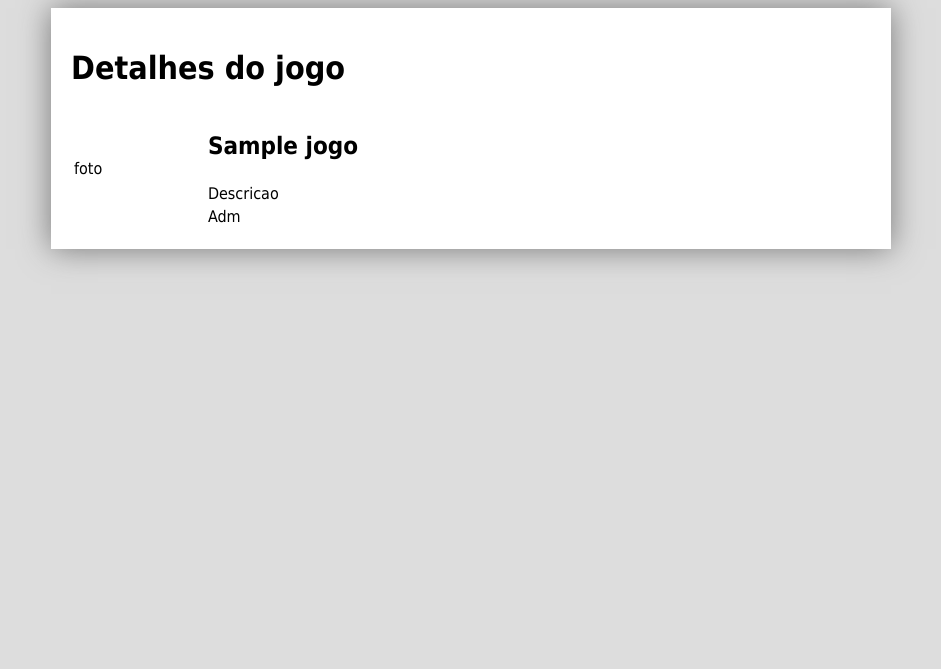
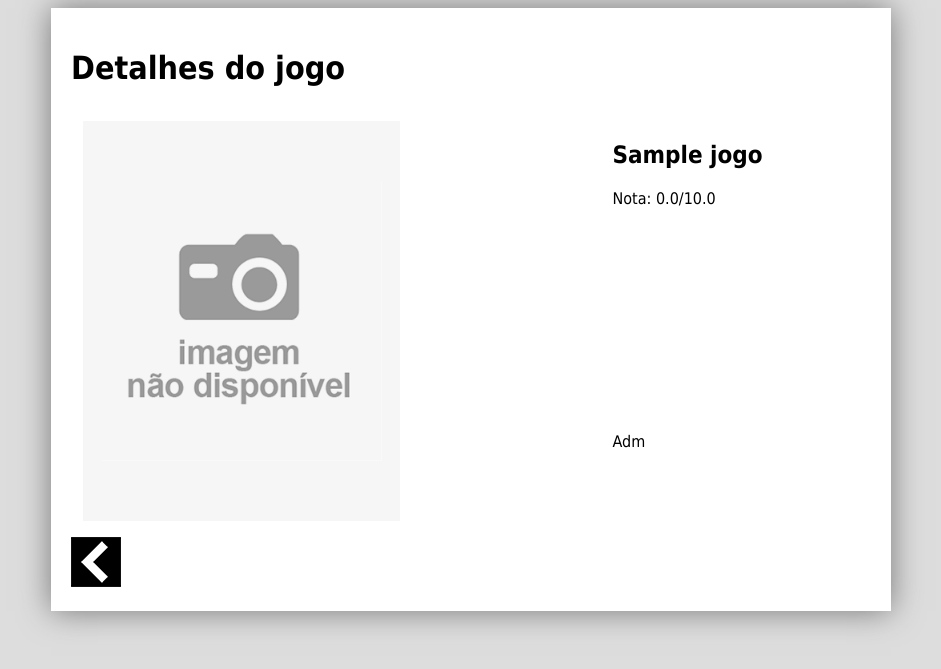
Before and after one commit to kingIrrisorie/php-mysql, a PHP site: the page made by detalhes.php in a window 1280 px wide. Shown: the top 669 px of the page, without its empty margins (169-1110 px from the left). Run offline with PHP 8.4, Linux system fonts and the light colour scheme; tables that the repository leaves empty or names only in its code hold one stand-in row (values such as "Sample post").

Commit message:
colocando thumb e nota

```diff
--- a/detalhes.php
+++ b/detalhes.php
@@ -23,9 +23,10 @@
             } else {
                 if ($busca->num_rows == 1){
                     $reg = $busca->fetch_object();
-                    echo "<tr><td rowspan='3'>foto</td>";
-                    echo "<td><h2>$reg->nome</h2></td></tr>";
-                    echo "<tr><td>Descricao</td></tr>";
+                    $t = thumb($reg->capa);
+                    echo "<tr><td rowspan='3'><img class='full' src='$t'></td>";
+                    echo "<td><h2>$reg->nome</h2>";
+                    echo "Nota: " . number_format($reg->nota, 1) . "/10.0</td></tr>";
                     echo "<tr><td>Adm</td></tr>";
                 }  else {
                     echo "<tr><td>Nenhum registro encontrado</td></tr>";
@@ -33,6 +34,7 @@
             }
             ?>
         </table>
+        <a href="index.php"><img src="icones/icoback.png"/></a>
     </div>
 </body>
 </html>
--- a/estilos/estilo.css
+++ b/estilos/estilo.css
@@ -35,6 +35,13 @@ table.detalhes {
     width: 100%;
 }
 
-img {
-    width: 50px;
+table.detalhes td {
+    padding: 10px;
+    vertical-align: top;
 }
+img.mini {
+    height: 60px;
+}
+img.full {
+    height: 400px;
+}
```
